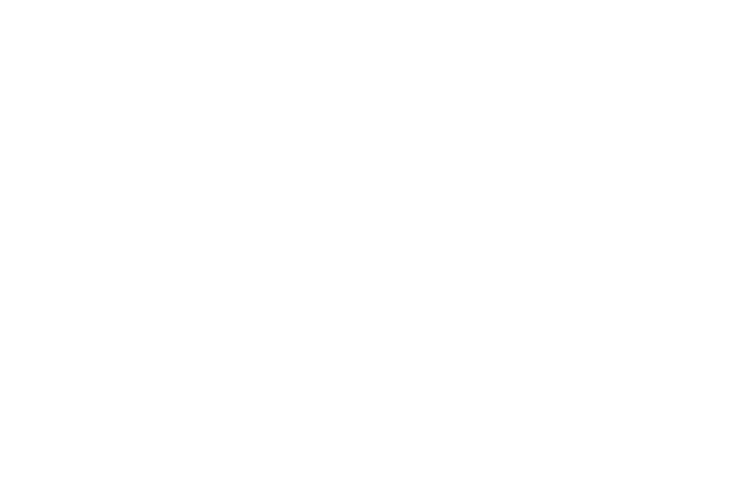
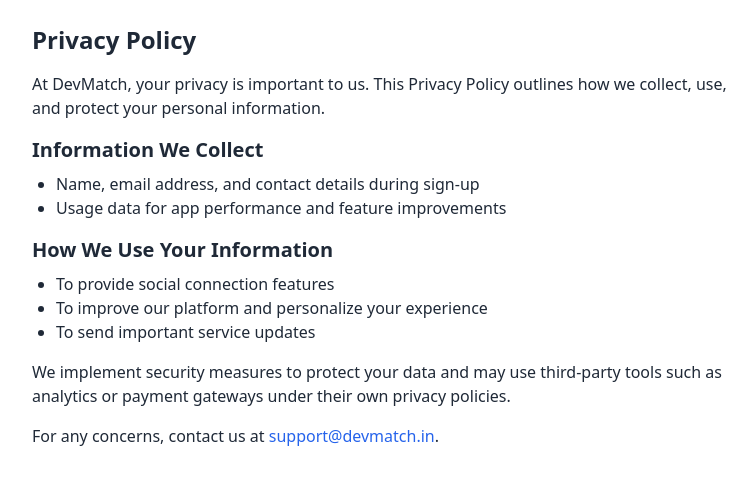
Before and after one commit to dheerajsingh03/devMatch-frontend, a React (Vite) app: page /privacy-policy in a window 1280 px wide. Before the commit this address had no page. Shown: the top 484 px of the page, without its empty margins (248-1004 px from the left). Built offline with nearby package versions, Linux system fonts and the light colour scheme.

Commit message:
add footer pages for razorpay

```diff
--- a/src/App.jsx
+++ b/src/App.jsx
@@ -1,24 +1,40 @@
 import { BrowserRouter, Route, Routes } from "react-router-dom";
+import { Provider } from "react-redux";
+import { useEffect } from "react";
+import appStore from "./utils/appStore";
+
 import Body from "./components/Body";
 import Login from "./components/Login";
+import Feed from "./components/Feed";
 import Profile from "./components/Profile";
-import { Provider } from "react-redux";
-import appStore from "./utils/appStore";
-import Feed from "./components/Feed";
 import Connections from "./components/Connections";
 import Request from "./components/Request";
-import { useEffect } from "react";
+import PrivacyPolicy from "./components/PrivacyPolicy";
+import TermsAndConditions from "./components/TermsAndConditions";
+import RefundPolicy from "./components/RefundPolicy";
+import ShippingPolicy from "./components/ShippingPolicy";
+import ContactUs from "./components/ContactUs";
+
 function App() {
   useEffect(() => {
     document.title = "DevMatch";
   }, []);
+
   return (
     <Provider store={appStore}>
       <BrowserRouter basename="/">
         <Routes>
+          {/* Public Routes */}
+          <Route path="/login" element={<Login />} />
+          <Route path="/privacy-policy" element={<PrivacyPolicy />} />
+          <Route path="/terms-and-conditions" element={<TermsAndConditions />} />
+          <Route path="/refund-policy" element={<RefundPolicy />} />
+          <Route path="/shipping-policy" element={<ShippingPolicy />} />
+          <Route path="/contact-us" element={<ContactUs />} />
+
+          {/* Protected Routes */}
           <Route path="/" element={<Body />}>
-            <Route path="/" element={<Feed />} />
-            <Route path="/login" element={<Login />} />
+            <Route index element={<Feed />} />
             <Route path="/profile" element={<Profile />} />
             <Route path="/connections" element={<Connections />} />
             <Route path="/requests" element={<Request />} />
--- /dev/null
+++ b/src/components/ContactUs.jsx
@@ -0,0 +1,14 @@
+export default function ContactUs() {
+  return (
+    <div className="p-6 max-w-3xl mx-auto">
+      <h1 className="text-2xl font-bold mb-4">Contact Us</h1>
+      <p className="mb-4">
+        If you have any questions, feedback, or need support, feel free to reach out to us:
+      </p>
+      <ul className="list-disc ml-6 mb-4">
+        <li>Email: <a className="text-blue-600" href="mailto:support@devmatch.in">support@devmatch.in</a></li>
+        <li>Website: <a className="text-blue-600" href="https://devmatch.in" target="_blank" rel="noreferrer">https://devmatch.in</a></li>
+      </ul>
+    </div>
+  );
+}
--- /dev/null
+++ b/src/components/PrivacyPolicy.jsx
@@ -0,0 +1,27 @@
+export default function PrivacyPolicy() {
+    return (
+      <div className="p-6 max-w-3xl mx-auto">
+        <h1 className="text-2xl font-bold mb-4">Privacy Policy</h1>
+        <p className="mb-4">
+          At DevMatch, your privacy is important to us. This Privacy Policy outlines how we collect, use, and protect your personal information.
+        </p>
+        <h2 className="text-xl font-semibold mb-2">Information We Collect</h2>
+        <ul className="list-disc ml-6 mb-4">
+          <li>Name, email address, and contact details during sign-up</li>
+          <li>Usage data for app performance and feature improvements</li>
+        </ul>
+        <h2 className="text-xl font-semibold mb-2">How We Use Your Information</h2>
+        <ul className="list-disc ml-6 mb-4">
+          <li>To provide social connection features</li>
+          <li>To improve our platform and personalize your experience</li>
+          <li>To send important service updates</li>
+        </ul>
+        <p className="mb-4">
+          We implement security measures to protect your data and may use third-party tools such as analytics or payment gateways under their own privacy policies.
+        </p>
+        <p>
+          For any concerns, contact us at <a className="text-blue-600" href="mailto:support@devmatch.in">support@devmatch.in</a>.
+        </p>
+      </div>
+    );
+  }
--- /dev/null
+++ b/src/components/RefundPolicy.jsx
@@ -0,0 +1,13 @@
+export default function RefundPolicy() {
+  return (
+    <div className="p-6 max-w-3xl mx-auto">
+      <h1 className="text-2xl font-bold mb-4">Cancellation & Refund Policy</h1>
+      <p className="mb-4">
+        As DevMatch offers digital services, cancellations and refunds are generally not applicable.
+      </p>
+      <p>
+        If you experience any billing-related issues, please contact us within 7 days at <a className="text-blue-600" href="mailto:support@devmatch.in">support@devmatch.in</a>. We’ll review your case and assist you accordingly.
+      </p>
+    </div>
+  );
+}
--- /dev/null
+++ b/src/components/ShippingPolicy.jsx
@@ -0,0 +1,13 @@
+export default function ShippingPolicy() {
+  return (
+    <div className="p-6 max-w-3xl mx-auto">
+      <h1 className="text-2xl font-bold mb-4">Shipping and Delivery Policy</h1>
+      <p className="mb-4">
+        DevMatch is a digital-only platform. No physical products are shipped.
+      </p>
+      <p>
+        All services are delivered online, immediately upon signup or activation. You will receive access via email or through your account.
+      </p>
+    </div>
+  );
+}
--- /dev/null
+++ b/src/components/TermsAndConditions.jsx
@@ -0,0 +1,19 @@
+export default function TermsAndConditions() {
+  return (
+    <div className="p-6 max-w-3xl mx-auto">
+      <h1 className="text-2xl font-bold mb-4">Terms and Conditions</h1>
+      <p className="mb-4">Welcome to DevMatch! By using our platform, you agree to the following terms:</p>
+      <ul className="list-disc ml-6 mb-4">
+        <li>You will use the platform lawfully and respectfully.</li>
+        <li>You are responsible for the accuracy of information you provide.</li>
+        <li>We may update or modify services at any time.</li>
+      </ul>
+      <p className="mb-4">
+        DevMatch is provided "as is" and we are not liable for any indirect damages resulting from your use of the platform.
+      </p>
+      <p>
+        For questions, reach out to <a className="text-blue-600" href="mailto:support@devmatch.in">support@devmatch.in</a>.
+      </p>
+    </div>
+  );
+}
```
